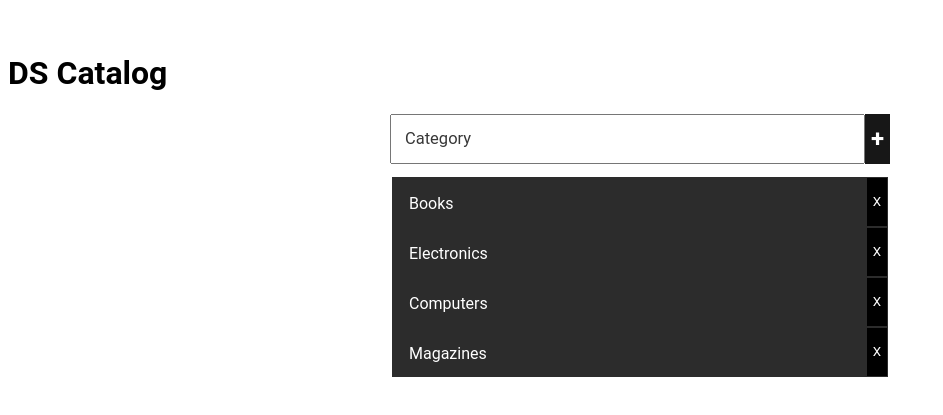
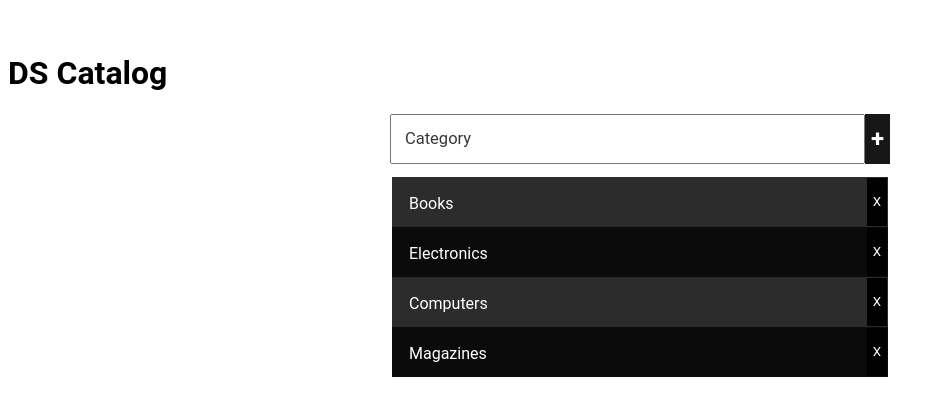
Before and after one commit to gezielcarvalho/java-spring-angular, an Angular app in the folder frontend/: page / in a window 1280 px wide. Shown: the part 135-550 px from the top of the page, without its empty margins (0-943 px from the left). Built offline with nearby package versions, Linux system fonts and the light colour scheme.

Commit message:
create architecture

```diff
--- a/frontend/src/app/app.component.html
+++ b/frontend/src/app/app.component.html
@@ -6,9 +6,13 @@
       <button (click)="create(newCategory.value)" class="add-button">+</button>
     </div>
     <table>
-      <tr *ngFor="let category of categories" class="even">
+      <tr
+        *ngFor="let category of categories; let i = index"
+        [class.even]="i % 2 == 0"
+        [class.odd]="i % 2 != 0"
+      >
         <td>
-          <pre>{{ category.name }}</pre>
+          <p>{{ category.name }}</p>
         </td>
         <td>
           <button (click)="destroy(category.id)" class="remove-button">
--- a/frontend/src/app/app.component.ts
+++ b/frontend/src/app/app.component.ts
@@ -1,9 +1,6 @@
 import { Component } from '@angular/core';
+import { Category } from './models/category.model';
 
-export interface Category {
-  id: number;
-  name: string;
-}
 @Component({
   selector: 'app-root',
   templateUrl: './app.component.html',
```
Also changed, not shown: frontend/src/app/models/category.model.ts (added, +12 -0 lines), 1 other file (tests, documents, lock files or other folders).
